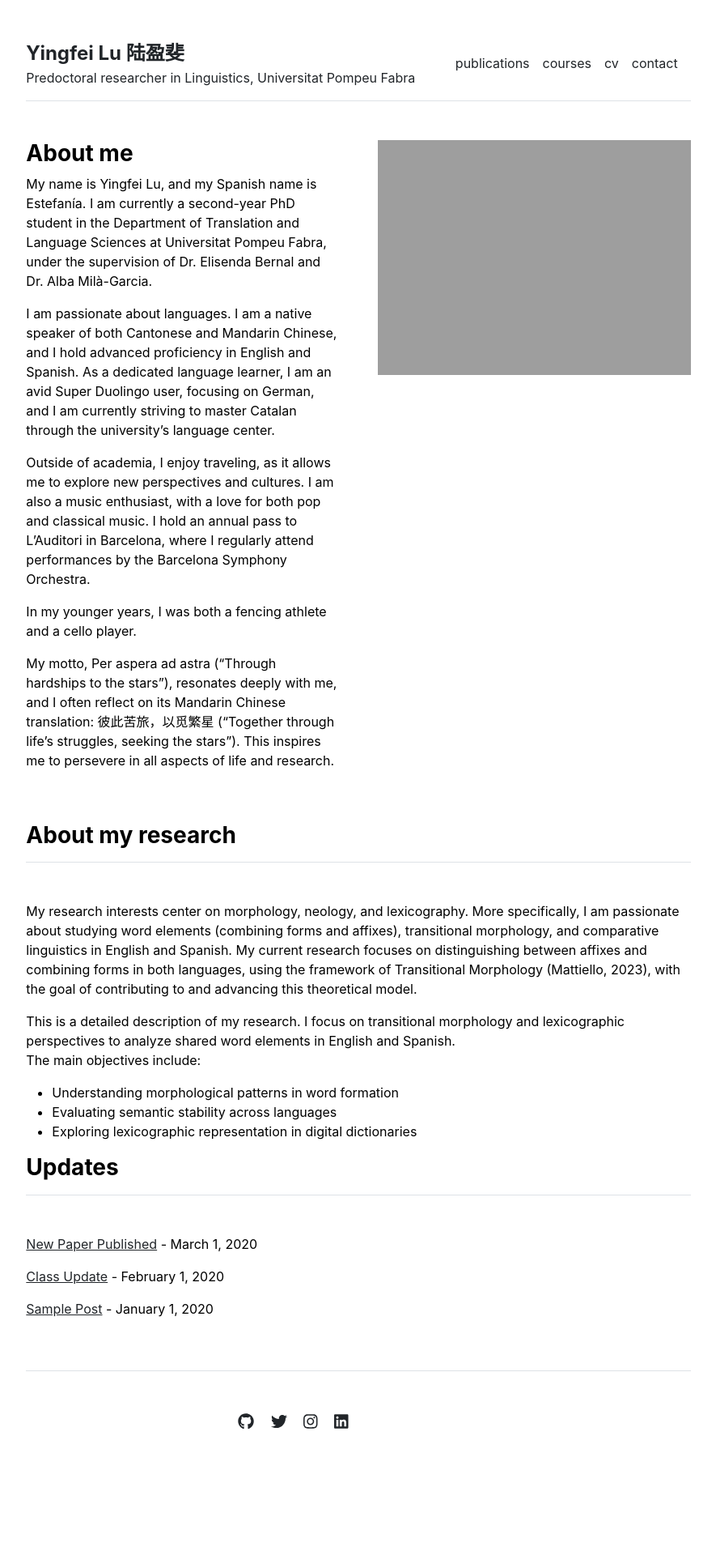
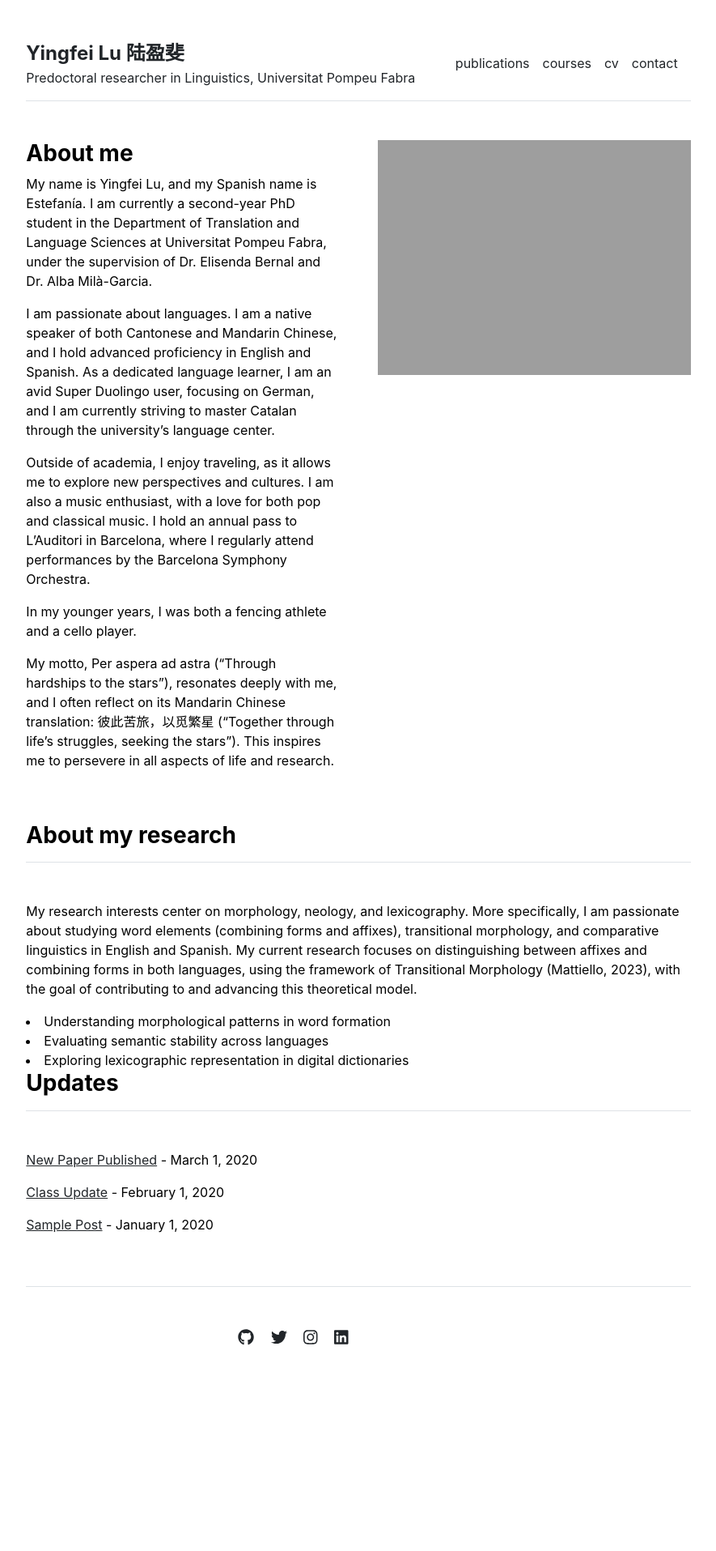
Before and after one commit to YingfeiLu/yingfeilu.github.io, a Jekyll site: the page built from index.md, in a window 1280 px wide. Shown: the whole page at 81% size, without its empty margins (197-1082 px from the left). Built offline with Jekyll 4.4.1, drawn with Linux system fonts in a browser that asks for light colours; after the commit the page ends 1811 px from its top, so only the background shows below that.

Commit message:
Update publications.html

```diff
--- a/_includes/publications.html
+++ b/_includes/publications.html
@@ -2,9 +2,6 @@
   <div>
     <h3 class="fw-bold border-bottom pb-3 mb-5">About my research</h3>
       <p>My research interests center on morphology, neology, and lexicography. More specifically, I am passionate about studying word elements (combining forms and affixes), transitional morphology, and comparative linguistics in English and Spanish. My current research focuses on distinguishing between affixes and combining forms in both languages, using the framework of Transitional Morphology (Mattiello, 2023), with the goal of contributing to and advancing this theoretical model.</p>
-    This is a detailed description of my research. I focus on transitional morphology and lexicographic perspectives to analyze shared word elements in English and Spanish.
-    <p>The main objectives include:</p>
-    <ul>
       <li>Understanding morphological patterns in word formation</li>
       <li>Evaluating semantic stability across languages</li>
       <li>Exploring lexicographic representation in digital dictionaries</li>
```
